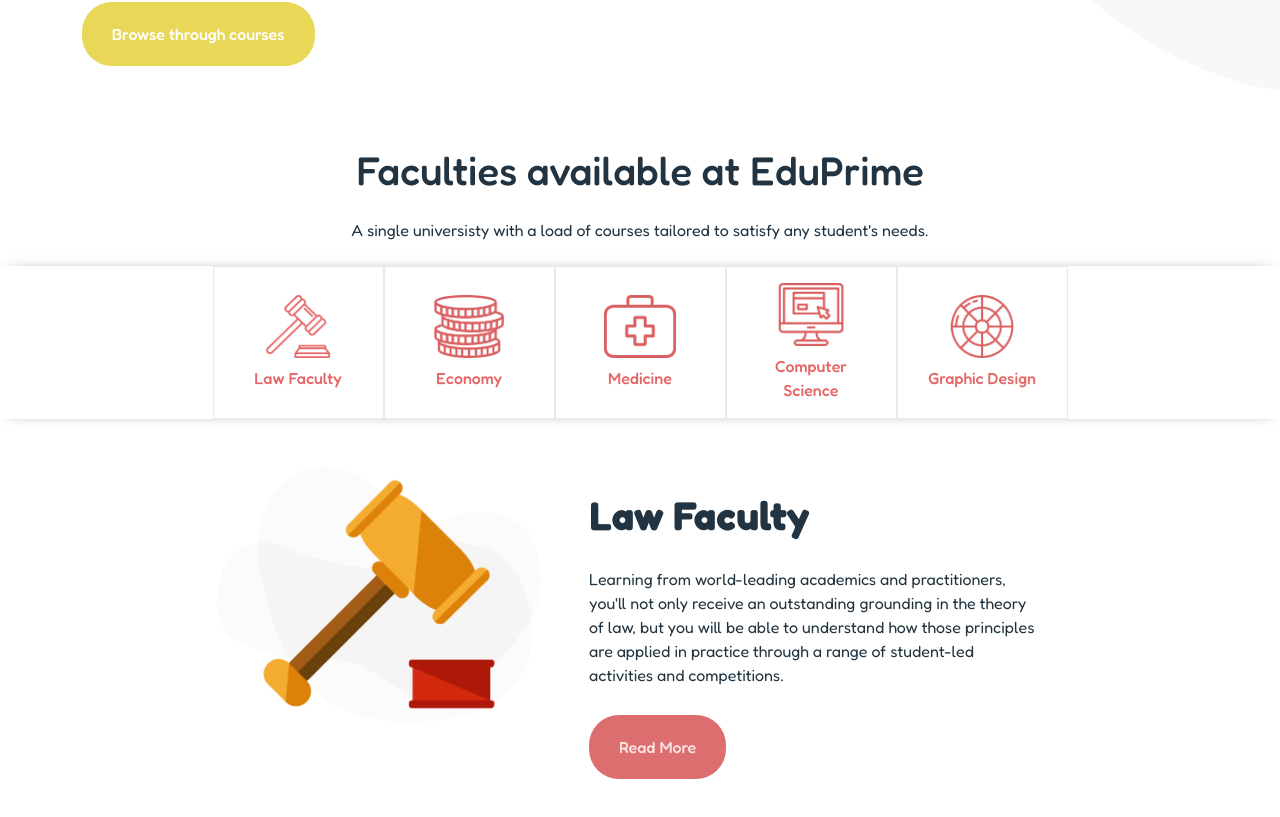
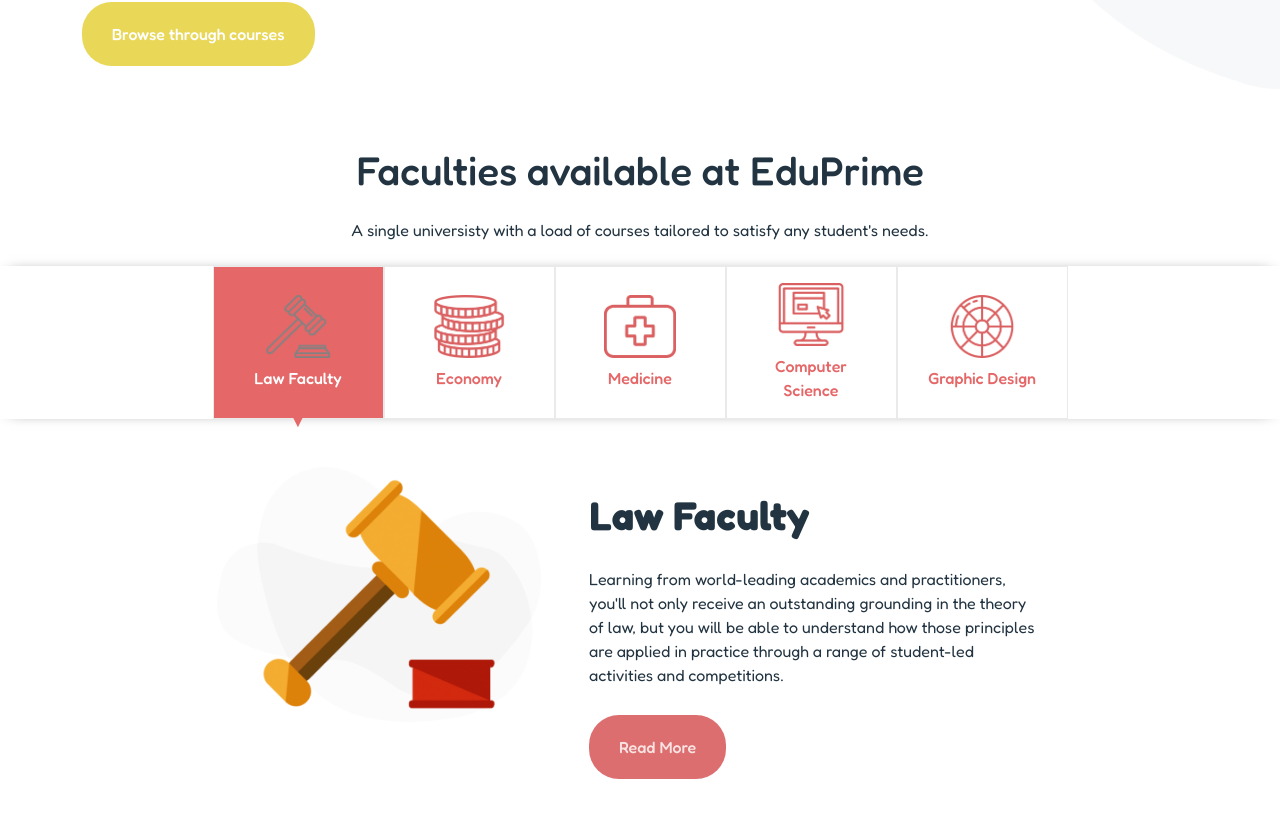
Before and after one commit to DarioGiusino/proj-html-vuejs, a Vue app: page / in a window 1280 px wide. Shown: the part 991-1808 px from the top of the page. Built offline with nearby package versions, Linux system fonts and the light colour scheme.

Commit message:
changeFaculty logic

```diff
--- a/src/components/Faculties.vue
+++ b/src/components/Faculties.vue
@@ -5,7 +5,10 @@
 export default {
     name: 'Faculties section',
     data() {
-        return { faculties }
+        return {
+            currentIndex: 0,
+            faculties
+        }
     },
     components: { BaseButton, BaseSectionDesc },
     methods: {
@@ -16,6 +19,11 @@
 
             //return src
             return url.href;
+        },
+
+        //method to change faculty description
+        changeFaculty(target) {
+            this.currentIndex = target;
         }
     }
 }
@@ -33,7 +41,8 @@
         <div class="line">
             <div class="container">
                 <div class="row row-cols-5 justify-content-center">
-                    <div v-for="faculty in faculties" class="col faculty-card">
+                    <div v-for="faculty, i in faculties" :key="faculty.name" @click="changeFaculty(i)"
+                        class="col faculty-card" :class="{ active: currentIndex === i }">
                         <img :src="facultyImage(faculty.icon)" :alt="faculty.name">
                         <p>{{ faculty.name }}</p>
                     </div>
@@ -43,12 +52,13 @@
 
         <!-- # faculty description -->
         <div class="container">
-            <div class="row p-5 justify-content-center">
+            <div v-for="faculty, i in faculties" :key="faculty.name" v-show="currentIndex === i"
+                class="row p-5 justify-content-center">
                 <div class="col-4">
-                    <img src="../assets/img/Gavel.png" alt="gavel">
+                    <img :src="facultyImage(faculty.image)" :alt="faculty.name">
                 </div>
                 <div class="col-6">
-                    <base-section-desc class="p-4" title="Law Faculty"
+                    <base-section-desc class="p-4" :title="faculty.name"
                         paragraph="Learning from world-leading academics and practitioners, you'll not only receive an outstanding grounding in the theory of law, but you will be able to understand how those principles are applied in practice through a range of student-led activities and competitions.">
                         <base-button class="red-btn" buttonLabel="Read More"></base-button></base-section-desc>
                 </div>
@@ -88,12 +98,18 @@
             margin: 0.5rem 0 0 0;
         }
 
-        &:hover {
+    }
+}
+
+.active {
     background-color: $bg-red-1;
-            color: $text-white-1;
 
     img {
         filter: grayscale(1)
+    }
+
+    p {
+        color: $text-white-1;
     }
 
     &::after {
@@ -106,6 +122,4 @@
     }
 
 }
-    }
-}
 </style>
```
Lines whose indentation alone changed are shown as unchanged.
